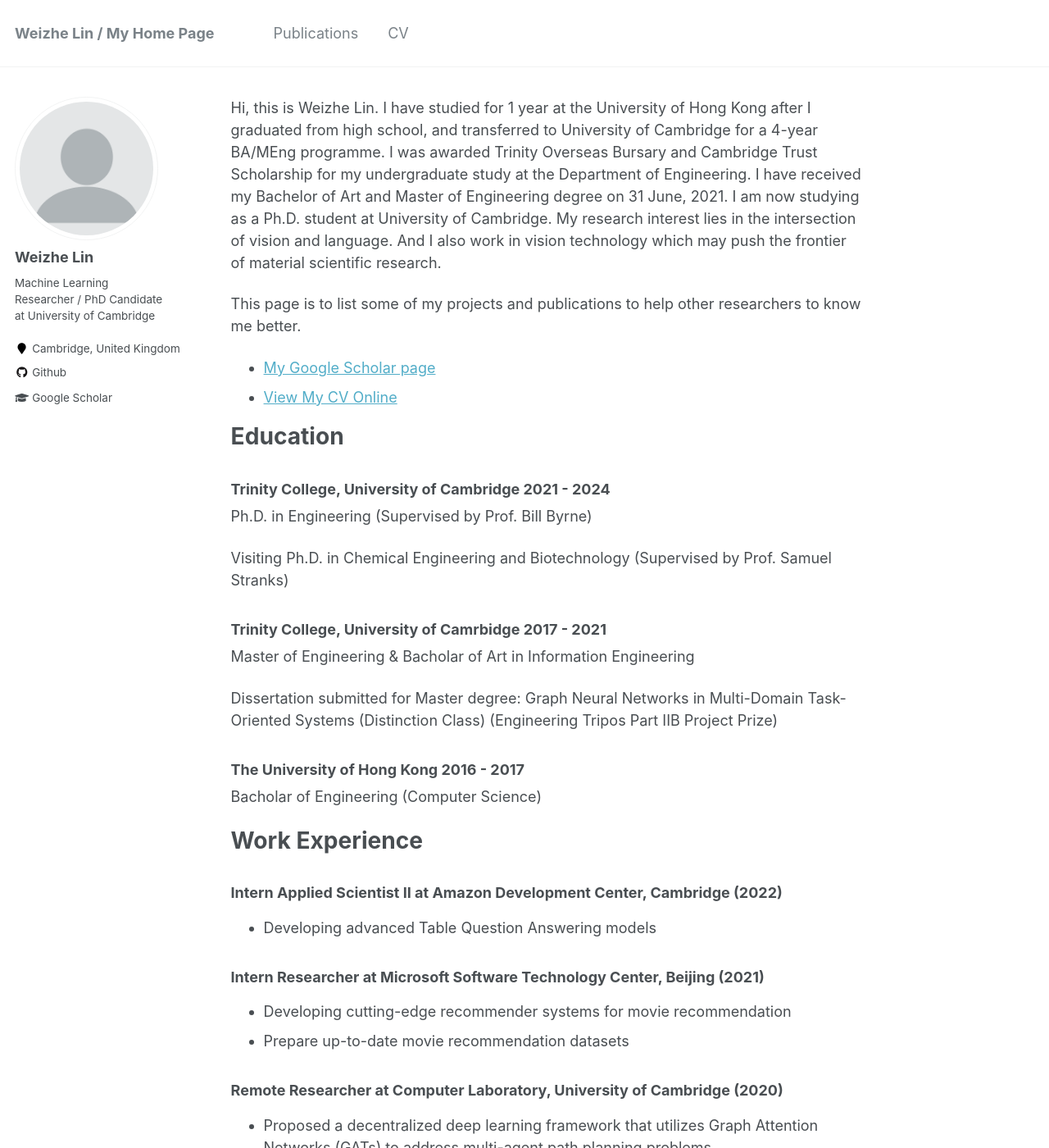
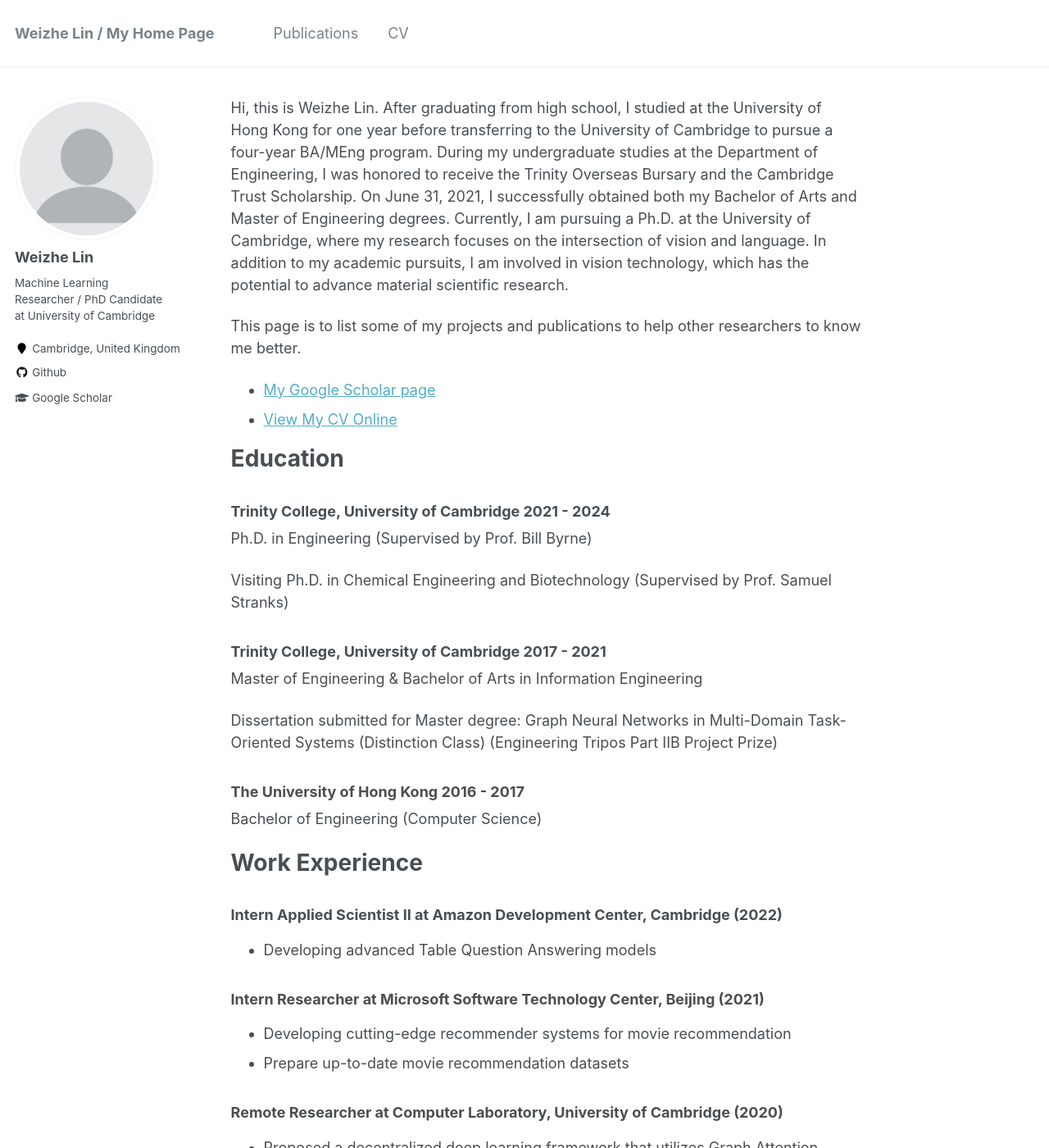
Before and after one commit to LinWeizheDragon/LinWeizheDragon.github.io, a Jekyll site: the page built from index.md, in a window 1280 px wide and 1400 px high. Shown: the whole window at 82% size. Built offline with Jekyll 4.4.1, drawn with Linux system fonts in a browser that asks for light colours; our own code applies the rules of GitHub Pages for plain Markdown files.

Commit message:
Update index.md

```diff
--- a/index.md
+++ b/index.md
@@ -1,8 +1,9 @@
 Hi, this is Weizhe Lin.
-I have studied for 1 year at the University of Hong Kong after I graduated from high school, and transferred to University of Cambridge for a 4-year BA/MEng programme.
-I was awarded Trinity Overseas Bursary and Cambridge Trust Scholarship for my undergraduate study at the Department of Engineering.
-I have received my Bachelor of Art and Master of Engineering degree on 31 June, 2021.
-I am now studying as a Ph.D. student at University of Cambridge. My research interest lies in the intersection of vision and language. And I also work in vision technology which may push the frontier of material scientific research.
+After graduating from high school, I studied at the University of Hong Kong for one year before transferring to the University of Cambridge to pursue a four-year BA/MEng program.
+During my undergraduate studies at the Department of Engineering, I was honored to receive the Trinity Overseas Bursary and the Cambridge Trust Scholarship.
+On June 31, 2021, I successfully obtained both my Bachelor of Arts and Master of Engineering degrees.
+Currently, I am pursuing a Ph.D. at the University of Cambridge, where my research focuses on the intersection of vision and language.
+In addition to my academic pursuits, I am involved in vision technology, which has the potential to advance material scientific research.
 
 This page is to list some of my projects and publications to help other researchers to know me better.
 
@@ -14,13 +15,13 @@ This page is to list some of my projects and publications to help other research
 Ph.D. in Engineering (Supervised by Prof. Bill Byrne)
 
 Visiting Ph.D. in Chemical Engineering and Biotechnology (Supervised by Prof. Samuel Stranks)
-### Trinity College, University of Camrbidge 2017 - 2021
-Master of Engineering & Bacholar of Art in Information Engineering
+### Trinity College, University of Cambridge 2017 - 2021
+Master of Engineering & Bachelor of Arts in Information Engineering
 
 Dissertation submitted for Master degree:
 Graph Neural Networks in Multi-Domain Task-Oriented Systems (Distinction Class) (Engineering Tripos Part IIB Project Prize)
 ### The University of Hong Kong 2016 - 2017
-Bacholar of Engineering (Computer Science)
+Bachelor of Engineering (Computer Science)
 
 # Work Experience
 ### Intern Applied Scientist II at Amazon Development Center, Cambridge (2022)
```
